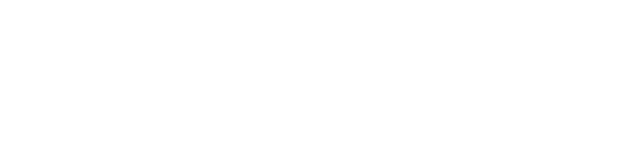
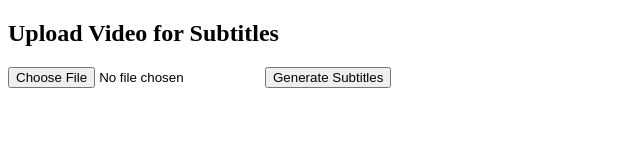
Before and after one commit to BlazingViking/BlazingViking.github.io, a plain HTML site: page index.html in a window 1280 px wide. Shown: the whole page, without its empty margins (0-640 px from the left). Drawn offline with Linux system fonts and the light colour scheme.

Commit message:
Update index.html

```diff
--- a/index.html
+++ b/index.html
@@ -1,8 +1,30 @@
 <!DOCTYPE html>
-<html>
+<html lang="en">
 <head>
-  <meta name="viewport" content="width=device-width, initial-scale=1.0">
-  <title>NAME</title>
-  <link rel="stylesheet", href="style.css">
+    <meta charset="UTF-8">
+    <meta name="viewport" content="width=device-width, initial-scale=1.0">
+    <title>Free Subtitle Generator</title>
 </head>
+<body>
+    <h2>Upload Video for Subtitles</h2>
+    <input type="file" id="videoUpload">
+    <button onclick="uploadVideo()">Generate Subtitles</button>
+    <p id="subtitles"></p>
+
+    <script>
+        async function uploadVideo() {
+            let file = document.getElementById("videoUpload").files[0];
+            let formData = new FormData();
+            formData.append("video", file);
+
+            let response = await fetch("http://127.0.0.1:5000/upload", {
+                method: "POST",
+                body: formData
+            });
+
+            let data = await response.json();
+            document.getElementById("subtitles").innerText = data.subtitles;
+        }
+    </script>
+</body>
 </html>
```
